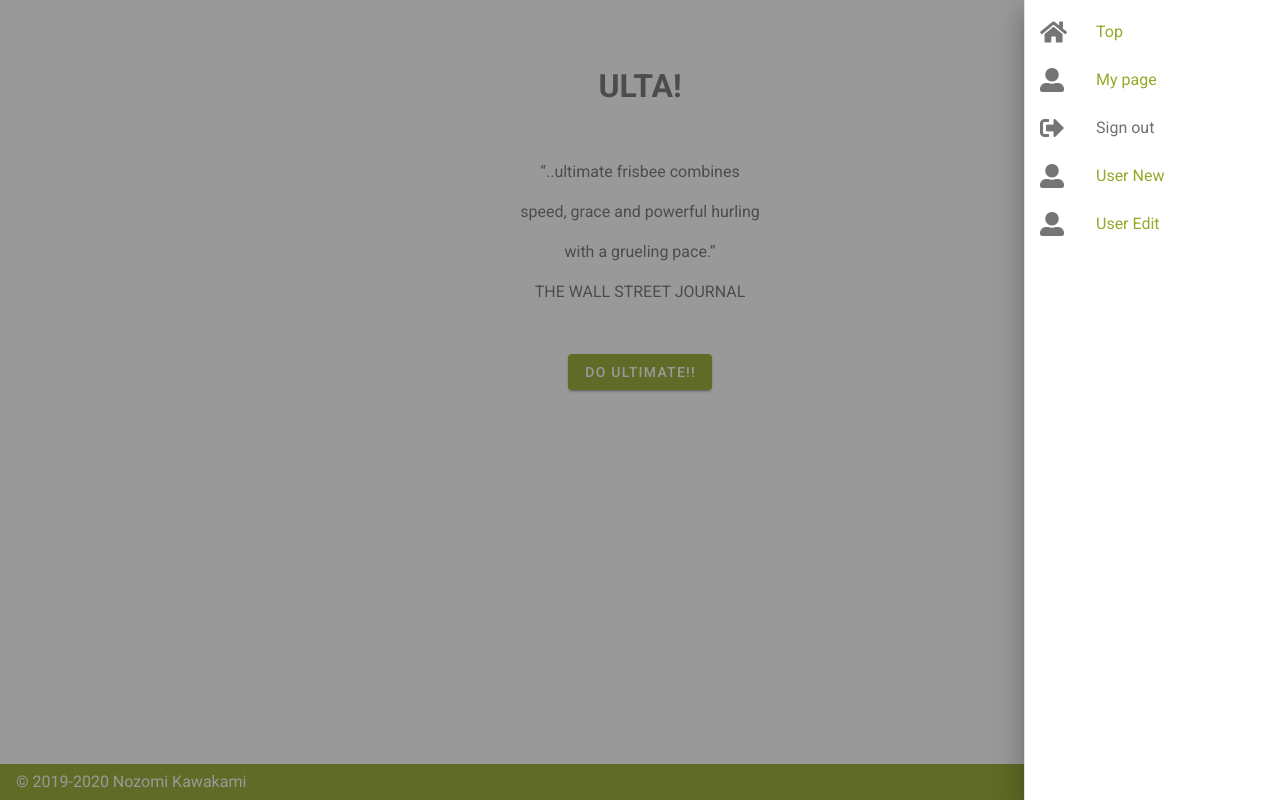
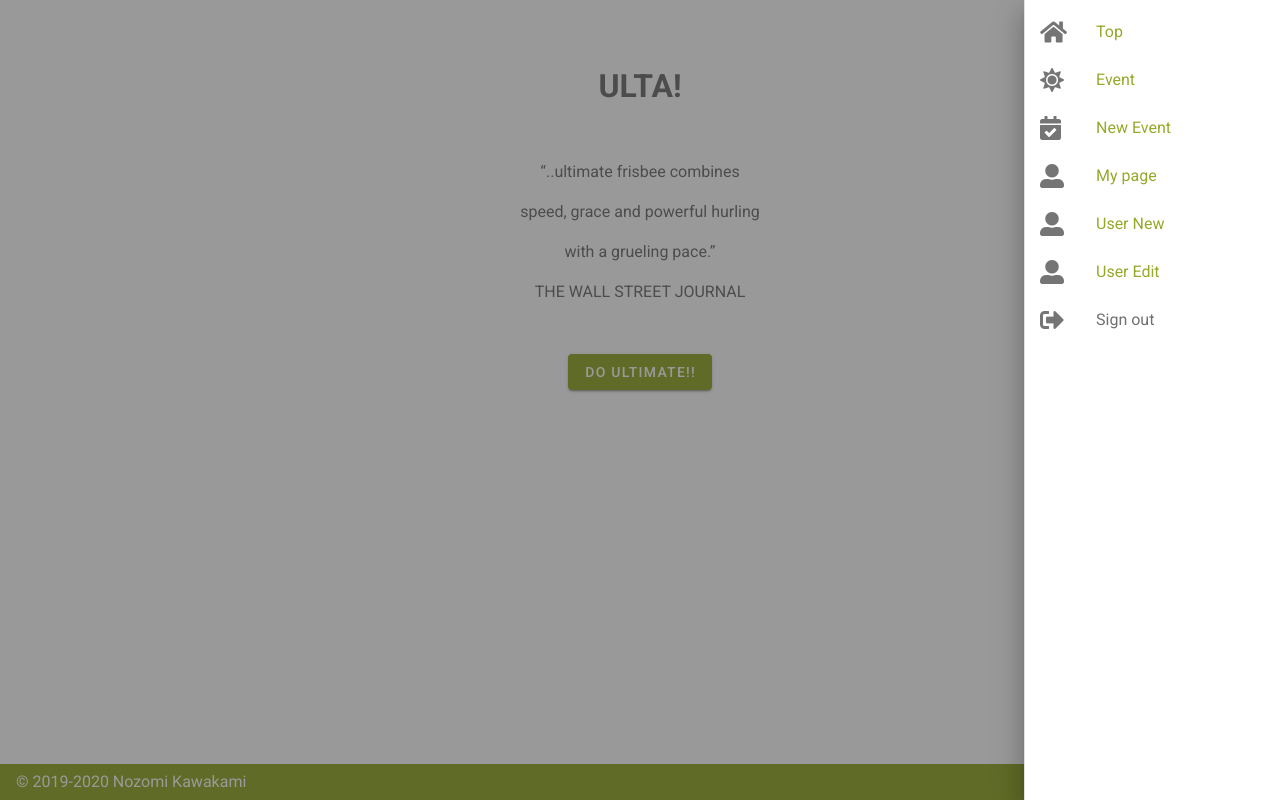
Before and after one commit to wish911wish/ulta, a Nuxt app: page / in a window 1280 px wide. Both pictures are taken after a click on the button 1236 px from the left and 756 px from the top of the page. Built offline with nearby package versions, Linux system fonts and the light colour scheme.

Commit message:
fix defalut.vue for edot sidebar

```diff
--- a/layouts/default.vue
+++ b/layouts/default.vue
@@ -27,20 +27,32 @@
         <v-list-item>
           <v-list-item-action>
             <v-icon>
-              fas fa-user-alt
+              fas fa-sun
             </v-icon>
           </v-list-item-action>
           <v-list-item-title>
-            <nuxt-link to="/user/new" >My page</nuxt-link>
+            <nuxt-link to="/events" >Event</nuxt-link>
           </v-list-item-title>
         </v-list-item>
         <v-list-item>
           <v-list-item-action>
             <v-icon>
-              fas fa-sign-out-alt
+              fas fa-calendar-check
             </v-icon>
           </v-list-item-action>
-          <v-list-item-title>Sign out</v-list-item-title>
+          <v-list-item-title>
+            <nuxt-link to="/event/new" >New Event</nuxt-link>
+          </v-list-item-title>
+        </v-list-item>
+        <v-list-item>
+          <v-list-item-action>
+            <v-icon>
+              fas fa-user-alt
+            </v-icon>
+          </v-list-item-action>
+          <v-list-item-title>
+            <nuxt-link to="/user/mypage" >My page</nuxt-link>
+          </v-list-item-title>
         </v-list-item>
         <v-list-item>
           <v-list-item-action>
@@ -61,6 +73,14 @@
           <v-list-item-title>
             <nuxt-link to="/user/edit" >User Edit</nuxt-link>
           </v-list-item-title>
+        </v-list-item>
+        <v-list-item>
+          <v-list-item-action>
+            <v-icon>
+              fas fa-sign-out-alt
+            </v-icon>
+          </v-list-item-action>
+          <v-list-item-title>Sign out</v-list-item-title>
         </v-list-item>
       </v-list>
     </v-navigation-drawer>
```
